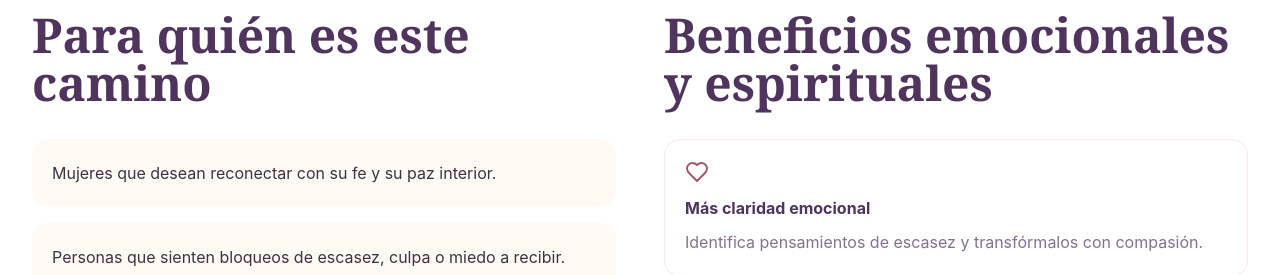
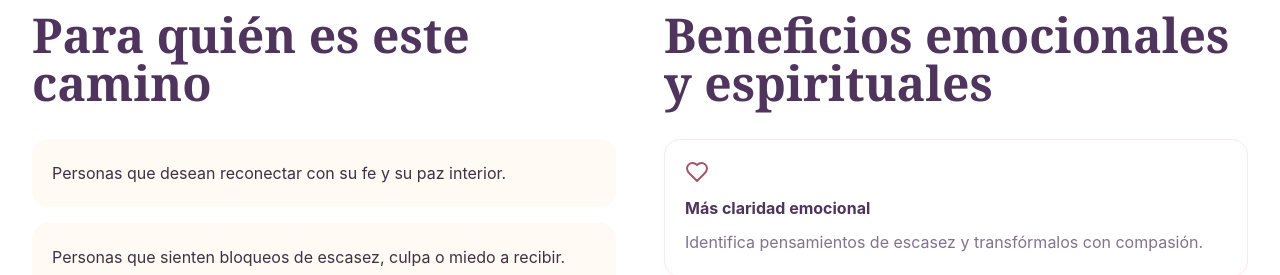
Before and after one commit to jeiai/yo_soy_abundancia, a Next.js app: page /producto in a window 1280 px wide. Shown: the part 2020-2295 px from the top of the page. Built offline with nearby package versions, Linux system fonts and the light colour scheme; no server answers; the database is empty.

Commit message:
Update product audience wording

```diff
--- a/components/product/ProductSales.tsx
+++ b/components/product/ProductSales.tsx
@@ -14,7 +14,7 @@ const includes = [
 ];
 
 const audience = [
-  "Mujeres que desean reconectar con su fe y su paz interior.",
+  "Personas que desean reconectar con su fe y su paz interior.",
   "Personas que sienten bloqueos de escasez, culpa o miedo a recibir.",
   "Quienes quieren una práctica espiritual sencilla y constante.",
   "Quienes buscan crecer emocionalmente sin perder acción práctica."
```
